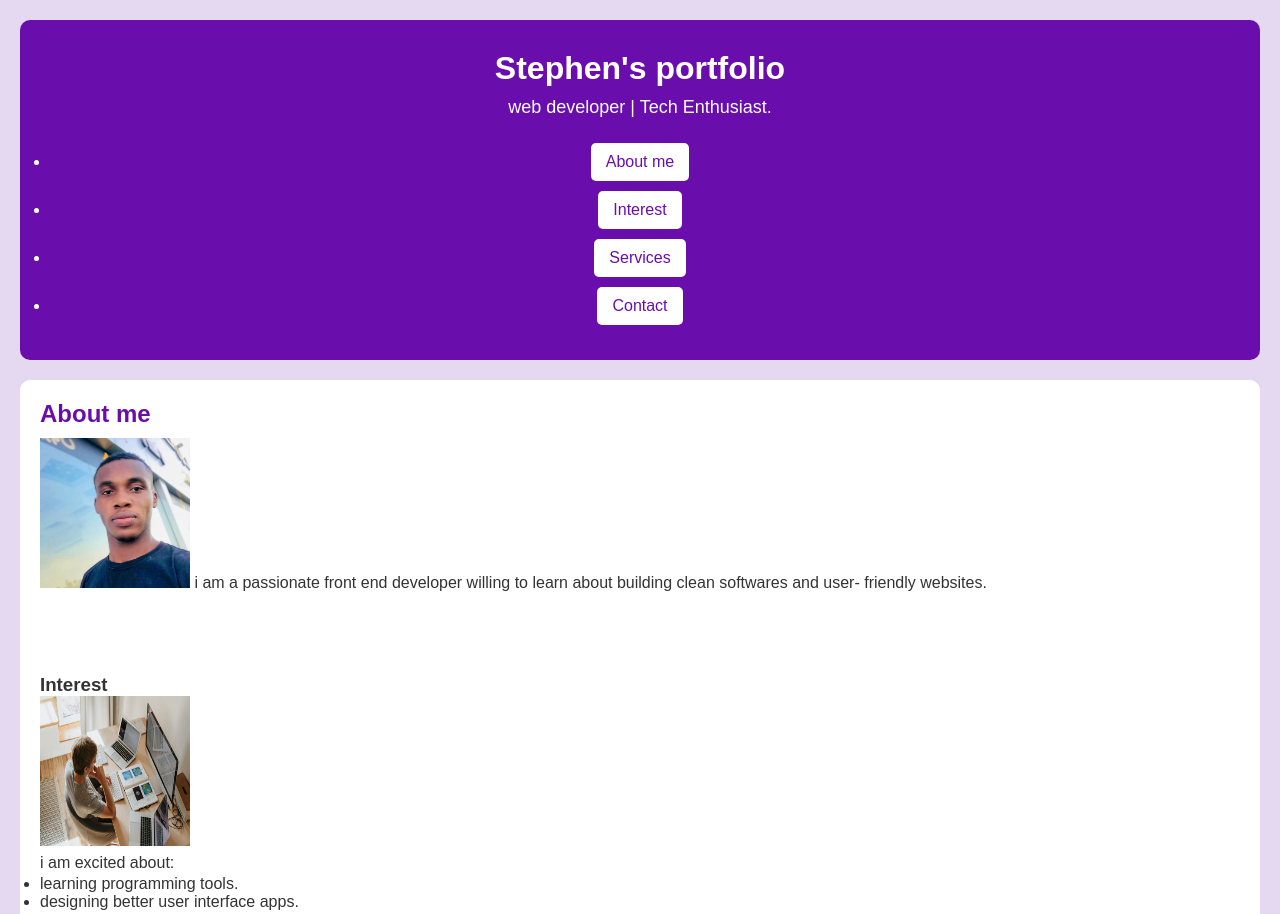
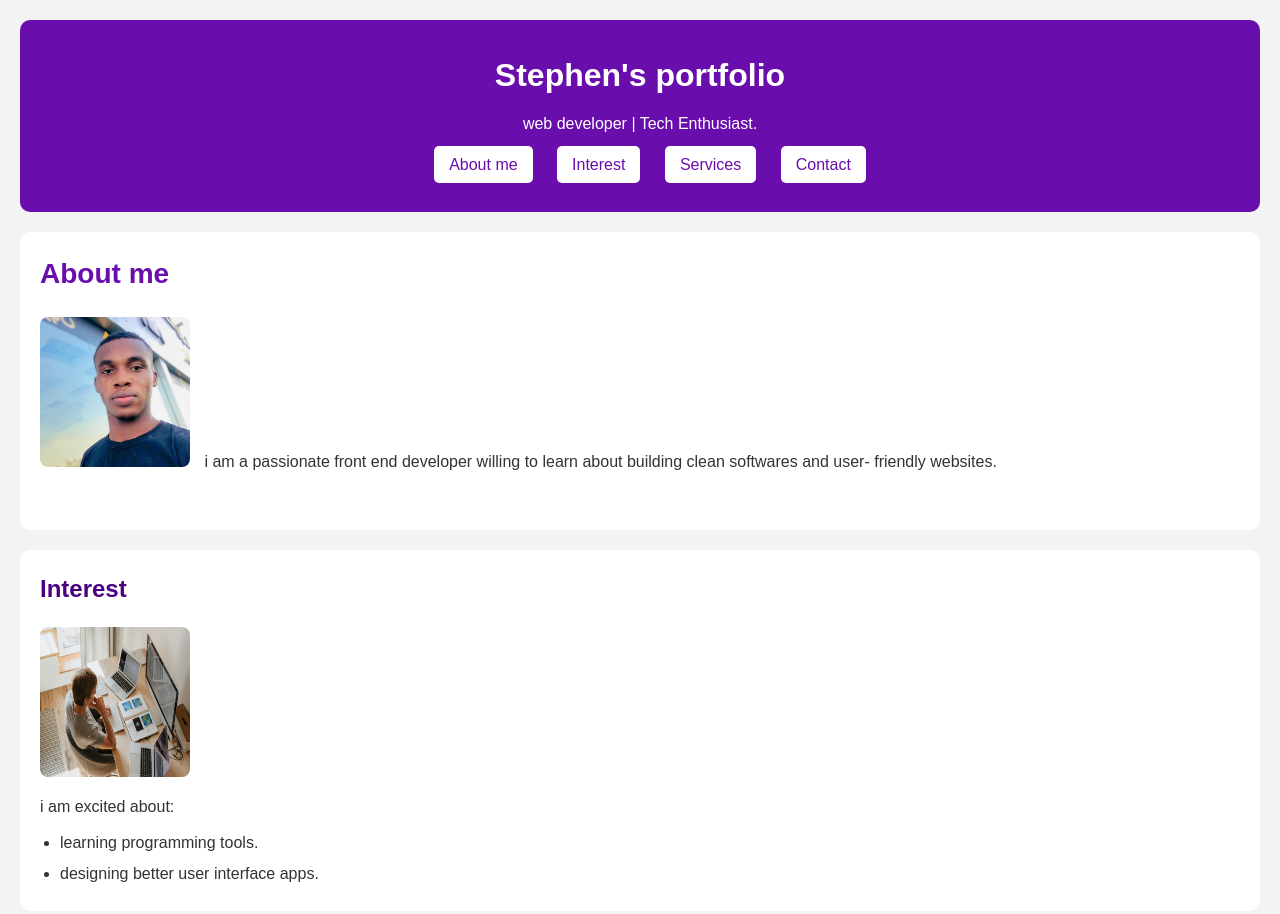
Before and after one commit to stevglobal/my-first-hackathon, a plain HTML site: page index.html in a window 1280 px wide. Shown: the top 914 px of the page. Drawn offline with Linux system fonts and the light colour scheme.

Commit message:
updated  my portfolio

```diff
--- a/index.html
+++ b/index.html
@@ -32,7 +32,8 @@
         clean softwares and user- friendly websites.
       </p>
       <br />
-      <section id="Interest"></section>
+    </section>
+      <section id="Interest">
       <h3>Interest</h3>
       <img src="images/learning tools.jpg" alt="my interest" width="150px" height="150px">
       <p>i am excited about:</p>
--- a/styles.css
+++ b/styles.css
@@ -1,50 +1,74 @@
-/* ===== Reset and smooth scroll ===== */
+/* Reset default margin and padding */
 * {
   margin: 0;
   padding: 0;
   box-sizing: border-box;
 }
 
+/* Smooth scroll effect */
 html {
-  scroll-behavior: smooth; /* Enables smooth scrolling for anchor links */
+  scroll-behavior: smooth;
 }
 
-/* ===== Body Styling ===== */
+/* Basic body styling */
 body {
   font-family: Arial, sans-serif;
-  background-color: #e5d9f2; /* Soft purple background */
+  background-color: #f3f3f3;
   color: #333;
+  line-height: 1.6;
   padding: 20px;
 }
 
-/* ===== Container ===== */
-.container {
-  max-width: 1000px;
-  margin: auto;
-}
-
-/* ===== Header Section ===== */
+/* Centered container */
 header {
   text-align: center;
-  background-color: #6a0dad;
+  background-color: #6a0dad; /* Deep purple */
   color: white;
-  padding: 30px;
+  padding: 30px 20px;
   border-radius: 10px;
   margin-bottom: 20px;
 }
 
-header h1 {
+/* Headings Styling */
+h1 {
   font-size: 32px;
+  margin-bottom: 10px;
 }
 
-header p {
+h2 {
+  font-size: 28px;
+  margin-bottom: 10px;
+  color: #6a0dad;
+}
+
+h3 {
+  font-size: 24px;
+  margin-bottom: 8px;
+  color: #4b0082;
+}
+
+h4 {
+  font-size: 20px;
+  margin-bottom: 6px;
+  color: #3a0066;
+}
+
+h5 {
   font-size: 18px;
+  margin-bottom: 5px;
+  color: #33004d;
+}
+
+/* Navigation Links */
+nav ul {
+  list-style: none;
+  padding: 0;
   margin-top: 10px;
 }
 
-/* ===== Navigation Links ===== */
-nav {
-  margin-top: 20px;
+nav li {
+  display: inline-block;
+  margin: 5px 10px;
 }
 
 nav a {
@@ -52,9 +76,7 @@ nav a {
   background-color: white;
   color: #6a0dad;
   padding: 10px 15px;
-  margin: 5px;
   border-radius: 5px;
-  display: inline-block;
   transition: background-color 0.3s;
 }
 
@@ -62,7 +84,7 @@ nav a:hover {
   background-color: #f3e9ff;
 }
 
-/* ===== Section Styles ===== */
+/* Sections */
 section {
   background-color: white;
   padding: 20px;
@@ -70,24 +92,36 @@ section {
   margin-bottom: 20px;
 }
 
-section h2 {
-  font-size: 24px;
-  color: #6a0dad;
-  margin-bottom: 10px;
+/* Paragraphs */
+p {
+  font-size: 16px;
+  margin: 10px 0;
 }
 
-section p {
-  font-size: 16px;
-  line-height: 1.6;
+/* Images */
+img {
+  border-radius: 8px;
+  margin-top: 10px;
+  margin-right: 10px;
 }
 
-/* ===== Contact Link ===== */
-#contact a {
+/* Lists */
+ul {
+  margin-left: 20px;
+  margin-top: 10px;
+}
+
+li {
+  margin-bottom: 5px;
+}
+
+/* Contact Section Link */
+#Contact a {
   color: #6a0dad;
   text-decoration: underline;
 }
 
-/* ===== Footer ===== */
+/* Footer */
 footer {
   text-align: center;
   margin-top: 30px;
@@ -95,18 +129,23 @@ footer {
   color: #666;
 }
 
-/* ===== Responsive Design ===== */
+/* Responsive Design */
 @media (max-width: 600px) {
-  header h1 {
+  h1 {
     font-size: 26px;
   }
 
-  nav a {
-    display: block;
-    margin: 10px auto;
+  h2, h3, h4, h5 {
+    font-size: 18px;
   }
 
-  section h2 {
-    font-size: 20px;
+  nav li {
+    display: block;
+    margin: 10px 0;
+  }
+
+  img {
+    width: 100%;
+    height: auto;
   }
 }
```
